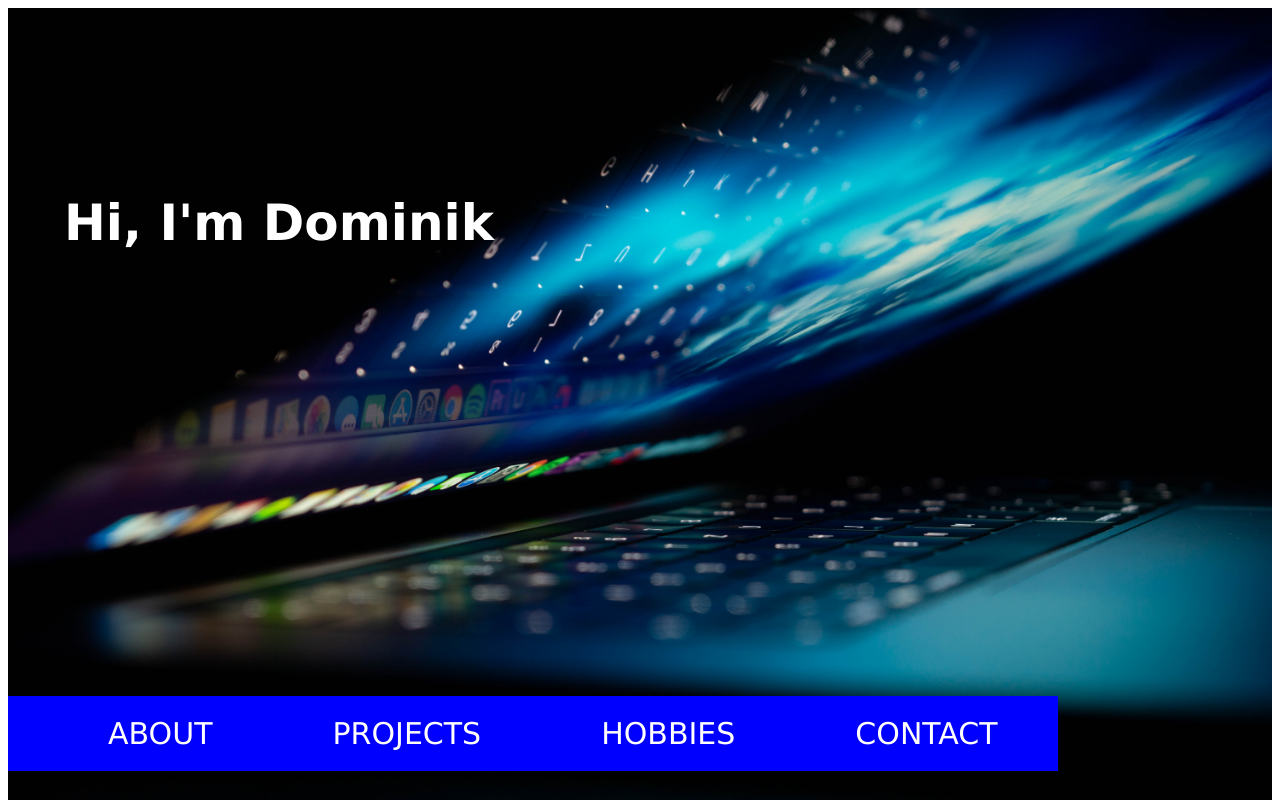
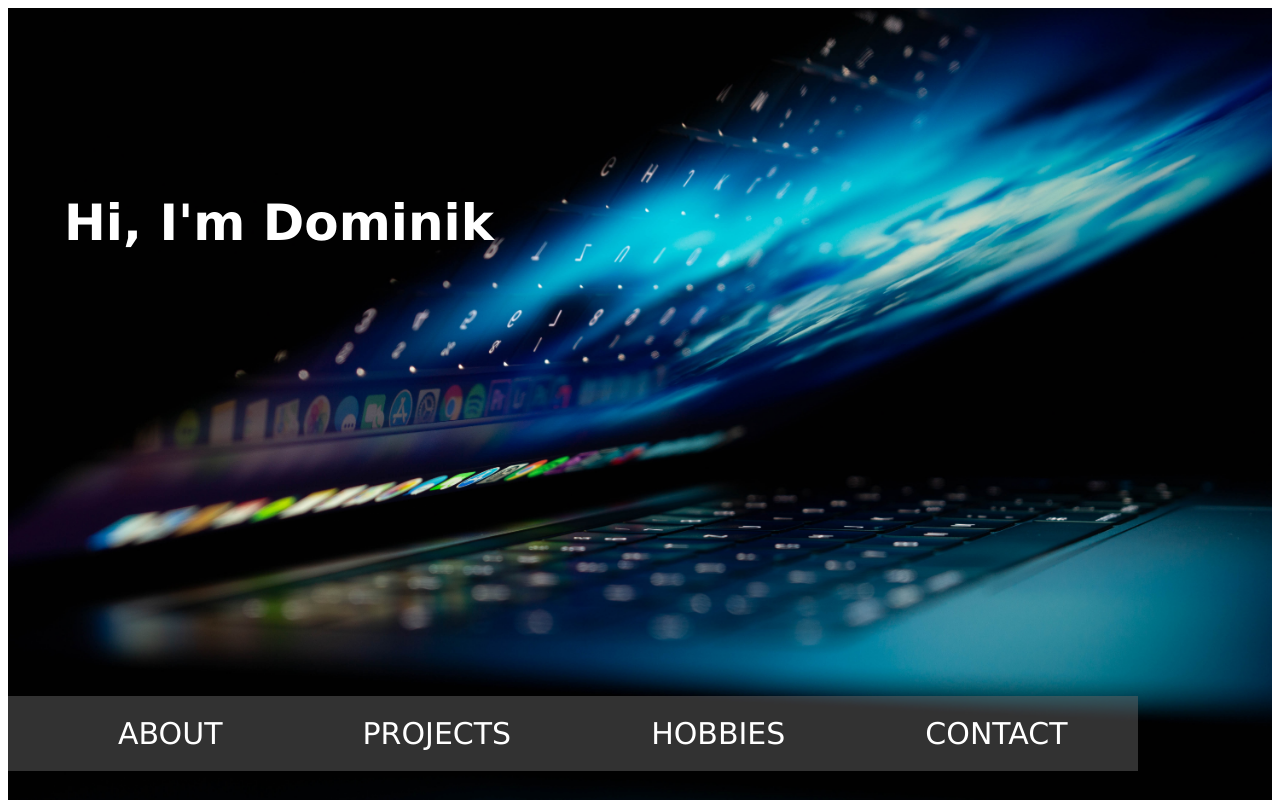
Before and after one commit to DominikB2014/PersonalSite, a plain HTML site: page index.html in a window 1280 px wide. Shown: the top 800 px of the page. Drawn offline with Linux system fonts and the light colour scheme.

Commit message:
Changed padding for navbar <a> tags

```diff
--- a/style.css
+++ b/style.css
@@ -26,7 +26,7 @@ h1{
 a{
     text-decoration: none;
     font-size: 30px;
-    padding:10px;
+    padding:20px;
     color: white;
     font-family: "Lucida Sans Unicode", serif;
 }
@@ -42,7 +42,7 @@ a:hover{
 ul{
     position:absolute;
     top:85vh;
-    background-color: blue;
+    background-color: rgba(100, 100, 100, 0.5);
 }
 
 li{
```
